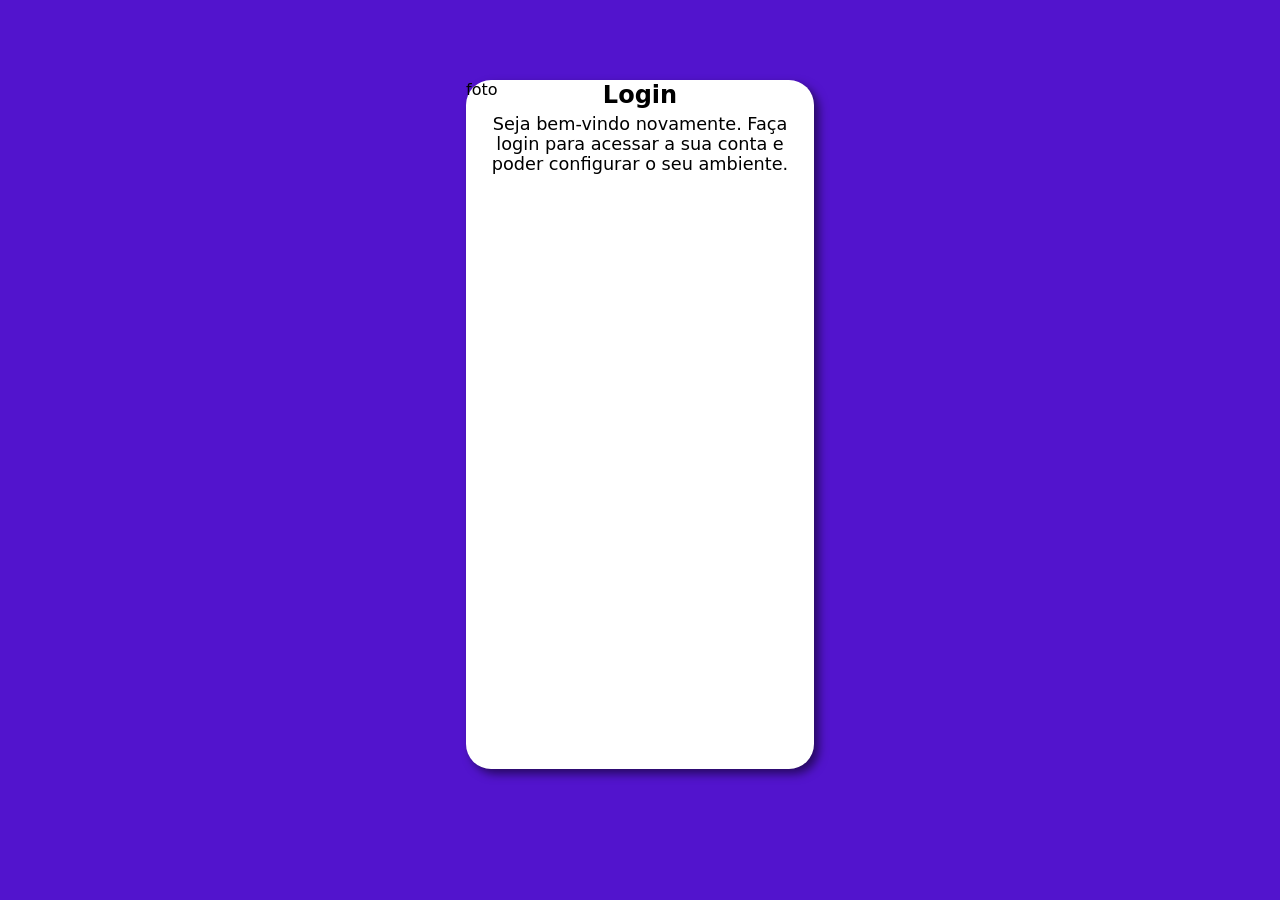
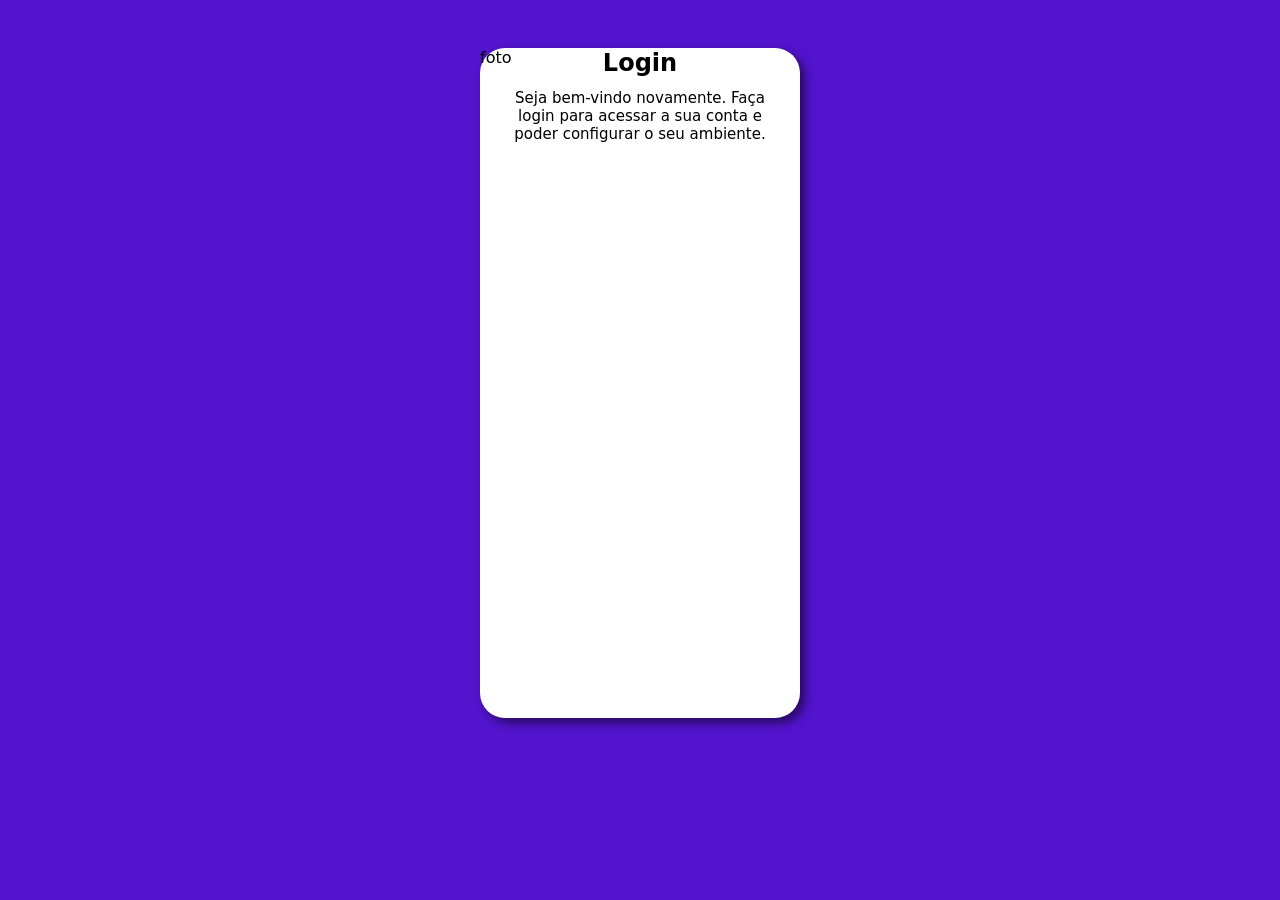

commit nav, socials and section

--- a/estilos/style.css
+++ b/estilos/style.css
@@ -31,10 +31,9 @@ header #logo a {
     user-select: none;
     color: white;
     text-decoration: none;
-    font-size: 1.2em;
-    padding: 5px;
+    font-size: 1.1em;
     user-select: none;
-    margin-left: 25px;
+    margin-left: 20px;
 }
 
 #menu ul {
@@ -45,9 +44,8 @@ header #logo a {
     position: relative;
     color: white;
     text-decoration: none;
-    padding: 0px;
     margin-right: 15px;
-    font-size: .9em;
+    font-size: 14.4px;
     font-weight: 500;
     transition: all 0.5s;
 }
@@ -78,8 +76,8 @@ div h1 {
 
 div p {
     text-align: center;
-    font-size: 17.7px;
-    margin: 5px 10px 14px 10px;
+    font-size: 15px;
+    margin: 12px 20px 12px 20px;
 }
 
 form {
@@ -93,7 +91,7 @@ form {
 div .box {
     position: relative;
     width: 85%;
-    height: 45px;
+    height: 40px;
     margin: 0px 0;
     margin-top: 10px;
 }
@@ -101,21 +99,22 @@ div .box {
 .box input {
     position: relative;
     width: 100%;
-    height: 100%;
+    height: 95%;
     background-color: #cac6d142;
     border-radius: 15px;
     border: 1px solid black;
-    font-size: 15px;
-    padding: 0 50px;
+    font-size: 12px;
+    padding: 0 60px;
     outline: none;
     box-shadow: inset 0 0 5px rgba(0, 0, 0, 0.11);
-    transition: all 0.3s;
+    transition: all 0.3s, transform .3s;
+    margin-bottom: 5px;
 }
 
 .box input:hover {
     box-shadow: inset 0 0 8px rgba(0, 0, 0, 0.226);
     box-shadow: 2px 2px 5px rgba(0, 0, 0, 0.116);
-    transform: translateY(-3px);
+    transform: translateY(-2px);
     transition: all 0.7s;
 }
 
@@ -136,23 +135,33 @@ div .box {
     opacity: 0.7;
 }
 
+.box p {
+    display: block;
+    margin: auto;
+    font-size: 12.5px;
+    font-weight: 326;
+    margin-top: 10px;
+    margin-bottom: 0px;
+}
+
 .imagem-login {
     margin-bottom: 20px;
 }
 
 .imagem-login img {
     border-radius: 20px 20px 0px 0px;
-    width: 348px;
-    height: 260px;
+    width: 320px;
+    height: 250px;
 }
 
 section {
+    display: block;
     background-color: white;
-    width: 348px;
-    height: 689px;
+    width: 320px;
+    height: 670px;
     border-radius: 25px;
-    margin: 0 auto;
-    margin-top: 80px;
+    margin: auto;
+    margin-top: 48px;
     box-shadow: 5px 5px 10px rgba(0, 0, 0, 0.527);
     transition: 0.4s ease-out;
     align-items: center;
@@ -162,9 +171,9 @@ section {
     display: flex;
     justify-content: center;
     text-align: center;
-    margin-top: 19px;
-    margin-bottom: 7px;
-    margin-left: 8px;
+    margin-top: 39px;
+    margin-bottom: 15px;
+    margin-left: 5px;
     gap: 10px;
     opacity: 0.7;
 }
@@ -181,16 +190,17 @@ section {
 }
 
 .entrar button, .esqueci-senha button {
-    width: 220px;
-    height: 36px;
+    width: 190px;
+    height: 33px;
     border-radius: 10px;
     border: 2px solid black;
     color: white;
     background-color: #3d0aa3;
     transition: all 0.5s;
-    margin-top: 5px;
-    margin-left:7px;
+    margin-top: 0px;
+    margin-left: 6px;
     cursor: pointer;
+    font-size: 12px;
 }
 
 .entrar button:hover, .esqueci-senha button:hover {
